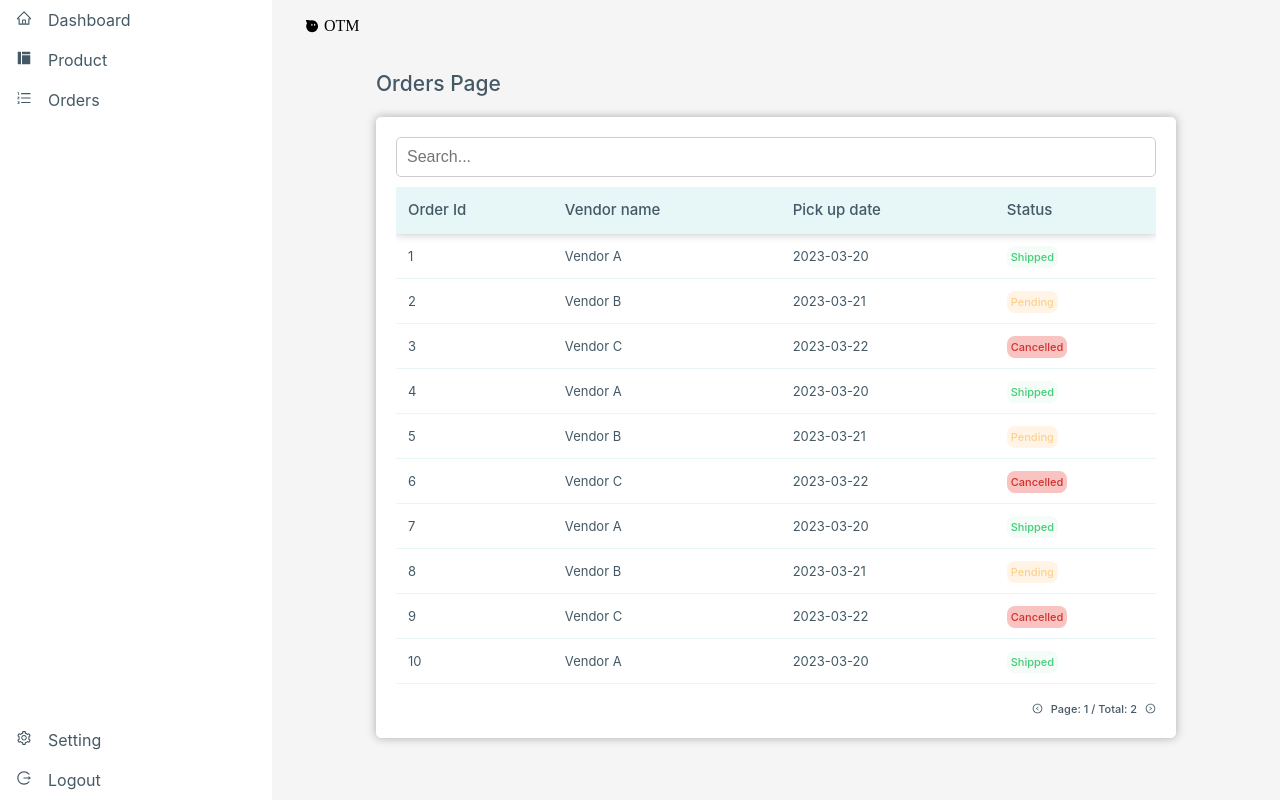
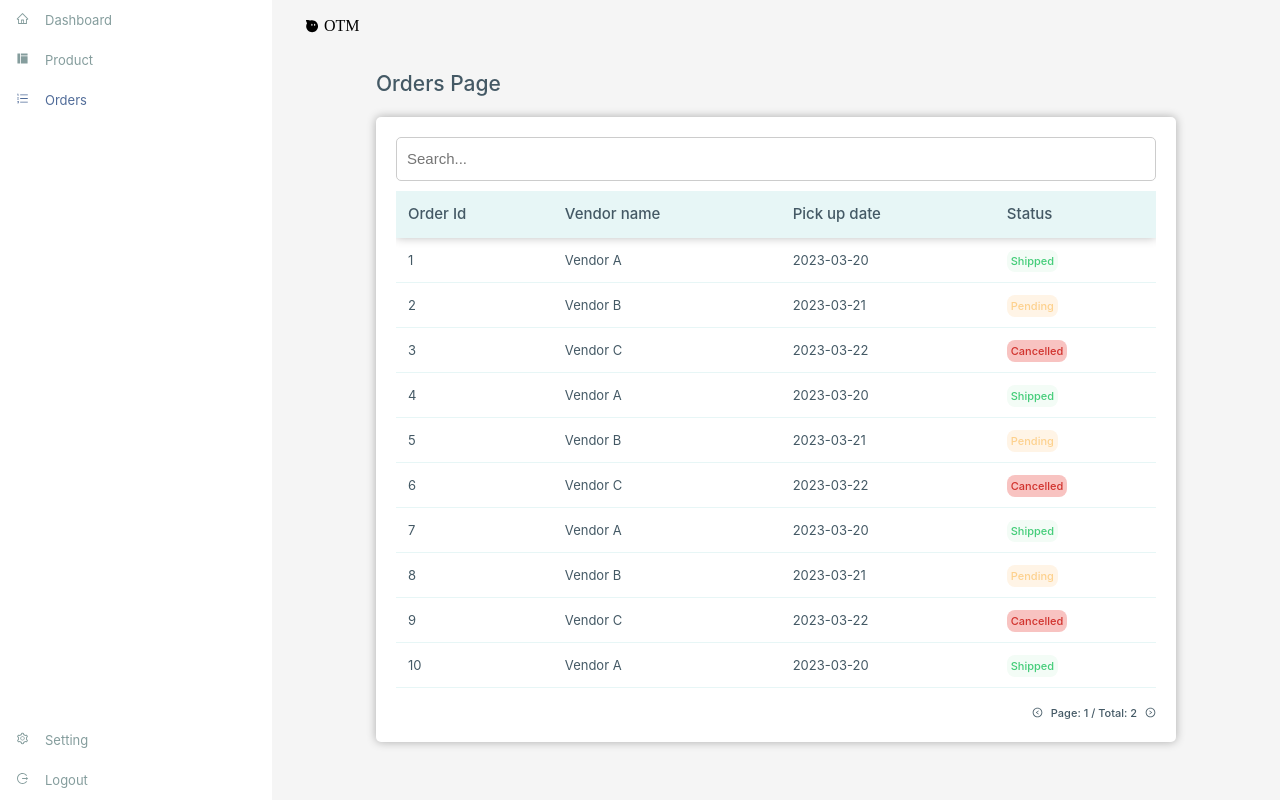
Before and after one commit to ravindrakumarkumawat/order-management-tool, a React (Create React App) app: page / in a window 1280 px wide. Both pictures are taken after a click on the button "Login". Built offline with nearby package versions, Linux system fonts and the light colour scheme.

Commit message:
Added the styles

```diff
--- a/src/component/common/Sidebar/index.css
+++ b/src/component/common/Sidebar/index.css
@@ -6,7 +6,6 @@
 }
 
 li {
-    color: var(--theme-font-color__primary);
   text-decoration: none;
   padding: 10px 0;
 }
@@ -20,6 +19,15 @@
   display: inline-flex;
   padding-left: 16px;
 }
+.nav-link__active {
+  color: var(--theme-active__link);
+}
+li {
+  color: #859d9d;
+  font-size: var(--theme-secondary-font-size);
+  line-height: var(--theme-secondary-line-height);
+  font-weight: var(--theme-secondary-font-weight);
+}
 @media screen and (max-width: 360px) {
   .sidebar {
     width: 5%;
@@ -29,7 +37,6 @@
   .sidebar {
     width: 2.8%;
     padding-right: 16px;
-    /* border-right: 1px solid green; */
   }
   .sidebar__nav-item--name {
     display: none;
--- a/src/component/common/Sidebar/index.js
+++ b/src/component/common/Sidebar/index.js
@@ -1,26 +1,32 @@
-import React from 'react'
+import React, { useContext } from 'react'
 import { AiOutlineHome, AiFillLayout, AiOutlineSetting, AiOutlineLogout, AiOutlineOrderedList } from "react-icons/ai";
+import { NavLink } from 'react-router-dom';
+import { AuthContext } from '../../../context/authentication/authContextProvider';
 import './index.css'
 const Sidebar = () => {
+  const { logout } = useContext(AuthContext)
+  const handleLogout = () => {
+    logout()
+  }
   return (
     <aside className="sidebar">
       <div className="k-flex k-fdc k-jcsb h-100">
         <ul>
             <li className="sidebar__nav-item">
-              <AiOutlineHome /><span className="sidebar__nav-item--name">Dashboard</span>
+              <NavLink to="/dashboard" className={isActive => "nav-link" + (isActive ? " nav-link__active" : "")}><AiOutlineHome /><span className="sidebar__nav-item--name">Dashboard</span></NavLink>
             </li>
             <li className="sidebar__nav-item">
-              <AiFillLayout /><span className="sidebar__nav-item--name">Product</span>
+              <NavLink to="/product" className={isActive => "nav-link" + (isActive ? " nav-link__active" : "")}><AiFillLayout /><span className="sidebar__nav-item--name">Product</span></NavLink>
             </li>
             <li className="sidebar__nav-item">
-              <AiOutlineOrderedList/><span className="sidebar__nav-item--name">Orders</span>
+              <NavLink to="/orders" className={isActive => "nav-link" + (isActive ? " nav-link__active" : "")}><AiOutlineOrderedList/><span className="sidebar__nav-item--name">Orders</span></NavLink>
             </li>
         </ul>
         <ul>
           <li className="sidebar__nav-item">
-            <AiOutlineSetting /><span className="sidebar__nav-item--name">Setting</span>
+            <NavLink to="/setting" className={isActive => "nav-link" + (isActive ? " nav-link__active" : "")}><AiOutlineSetting /><span className="sidebar__nav-item--name">Setting</span></NavLink>
           </li>
-          <li className="sidebar__nav-item">
+          <li className="sidebar__nav-item" onClick={handleLogout}>
             <AiOutlineLogout /><span className="sidebar__nav-item--name">Logout</span>
           </li>
         </ul>
--- a/src/context/authentication/authContextProvider.js
+++ b/src/context/authentication/authContextProvider.js
@@ -32,10 +32,14 @@ export const AuthContextProvider = (props) => {
       dispatch({type: SIGN_OUT_USER})
     }
   }
+  const logoutUser = () => {
+    dispatch({type: SIGN_OUT_USER})
+  }
   return <AuthContext.Provider
             value={{
               isSignedIn: state.isSignedIn,
               user: state.user,
               login: loginUser,
+              logout: logoutUser,
             }}>{props.children}</AuthContext.Provider>
 }
--- a/src/index.css
+++ b/src/index.css
@@ -1,5 +1,6 @@
 :root {
   --theme-font-color__primary: #445965;
+  --theme-active__link: #516C99;
   --theme-background: #F5F5F5;
   --theme-background__white: #FFFFFF;
   --theme-background__thead: #E7F6F6;
@@ -46,6 +47,11 @@ code {
     monospace;
 }
 
+a {
+  color: inherit;
+  text-decoration: none;
+}
+
 .h-100 {
   height: 100%;
 }
@@ -65,3 +71,7 @@ code {
 .cursor-pointer {
   cursor: pointer;
 }
+
+.background {
+  background: linear-gradient( to right, var(--theme-status-shipped-background-color));
+}
--- a/src/pages/Login/index.css
+++ b/src/pages/Login/index.css
@@ -3,7 +3,7 @@
     width: 400px;
     margin: 0 auto;
     padding: 20px;
-    background-color: #fff;
+    background-color: var(--theme-background__white);
     border-radius: 5px;
     box-shadow: 0 0 10px rgba(0, 0, 0, 0.3);
   }
@@ -17,7 +17,8 @@ label {
   input[type="password"] {
     width: 100%;
     padding: 10px;
-    font-size: 16px;
+    font-size: var(--theme-primary-font-size);
+    line-height: var(--theme-primary-line-height);
     border: 1px solid #ccc;
     border-radius: 5px;
     box-sizing: border-box;
@@ -27,12 +28,14 @@ label {
   input[type="text"]:invalid,
   input[type="email"]:invalid,
   input[type="password"]:invalid {
-    border-color: #ff0000;
+    border-color: var(--theme-status-cancelled-font-color);
   }
 
   .error-message {
-    color: #ff0000;
-    font-size: 14px;
+    color: var(--theme-status-cancelled-font-color);
+    font-size: var(--theme-septenary-font-size);
+    font-weight: var(--theme-primary-font-weight);
+    line-height: var(--theme-senary-line-height);
   }
 
   button {
@@ -59,7 +62,3 @@ label {
       padding: 10px;
     }
   }
-
-  .background {
-    background: linear-gradient( to right, #ffbe2e, #f5843a);
-  }
```
Lines whose indentation alone changed are shown as unchanged.
